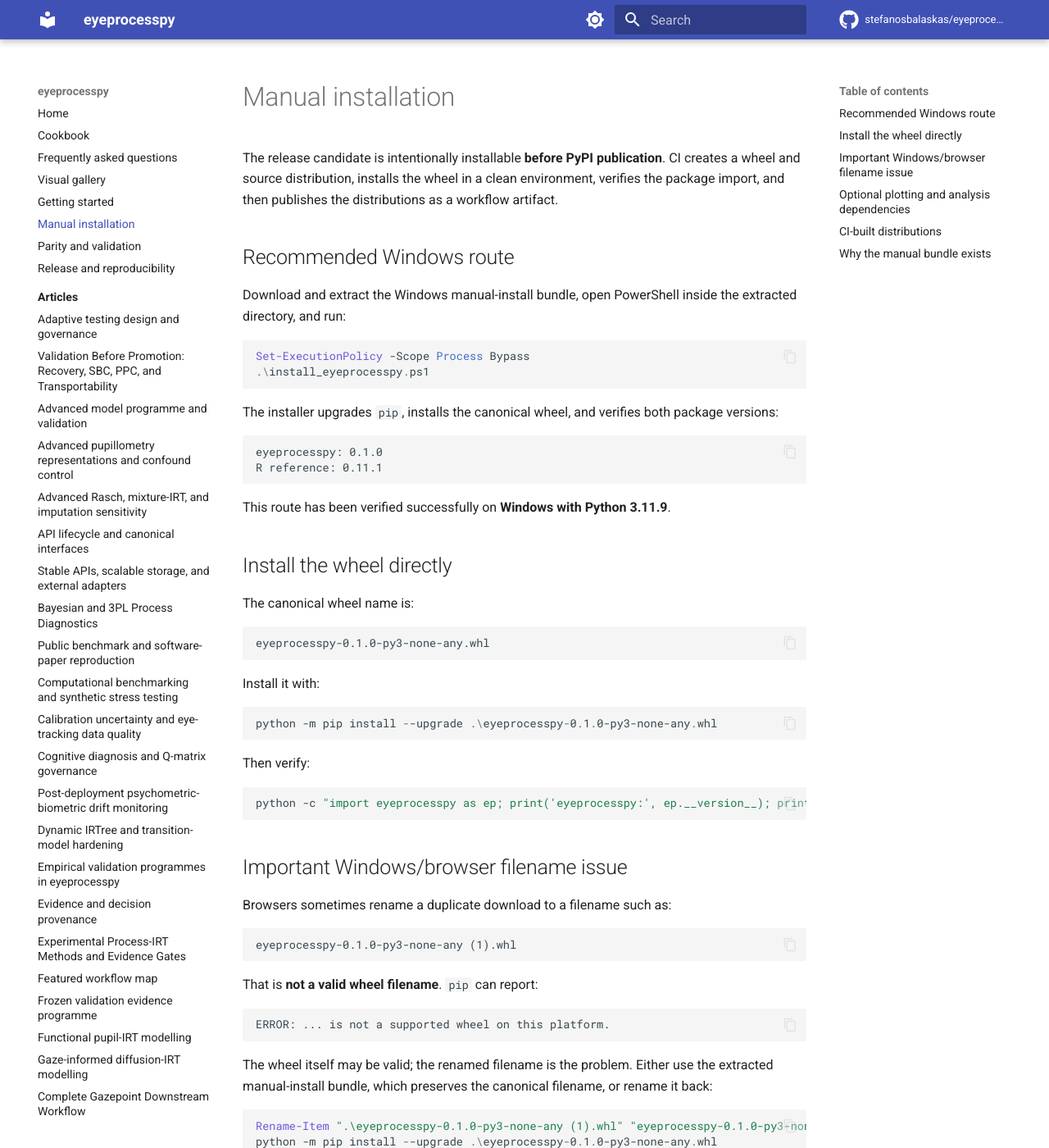
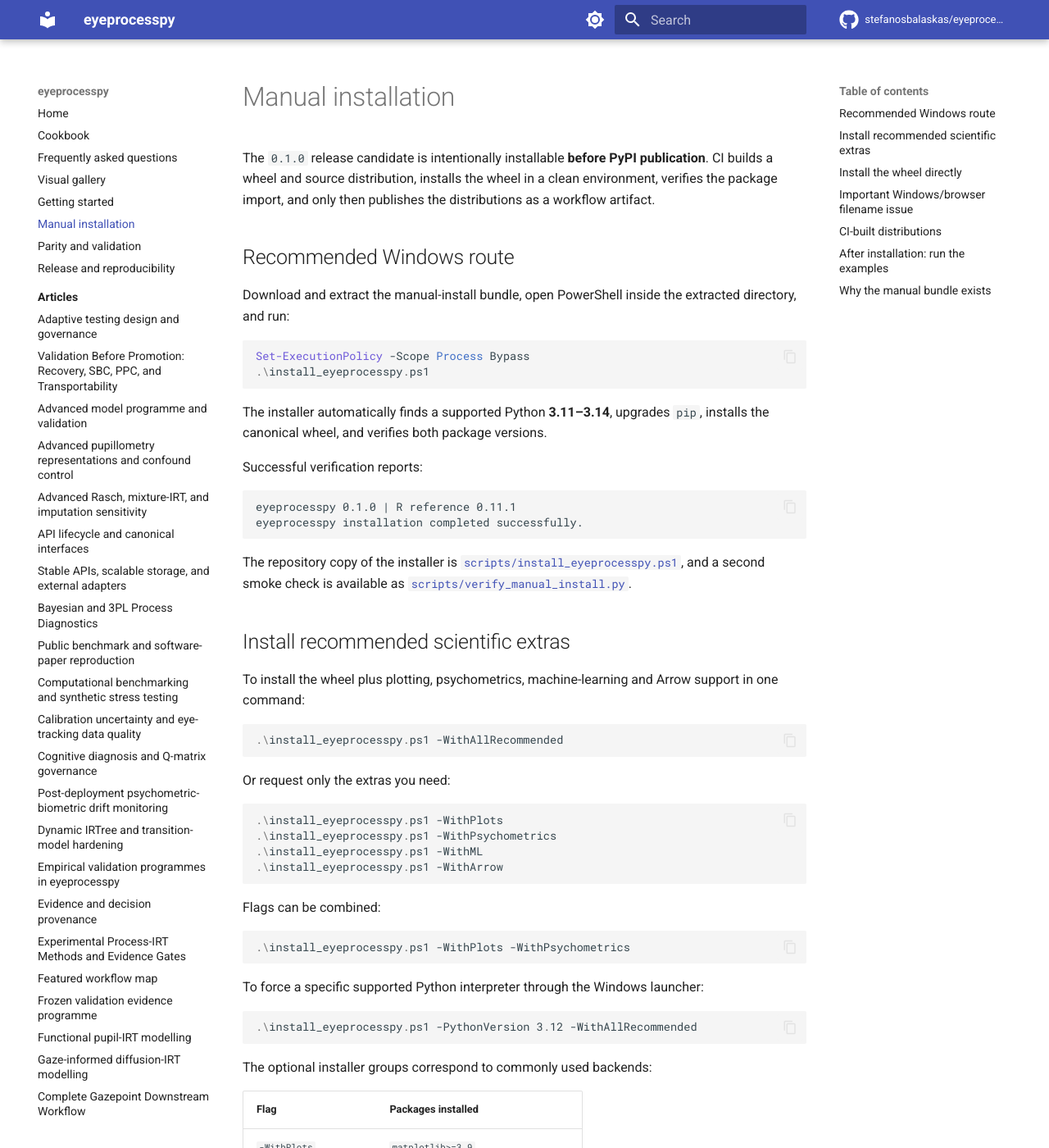
Before and after one commit to stefanosbalaskas/eyeprocesspy, an MkDocs documentation site: the page built from docs/manual-install.md, in a window 1280 px wide and 1400 px high. Shown: the whole window at 82% size. Built offline with MkDocs 1.6.1 and Material for MkDocs 9.7.7, drawn with Linux system fonts in a browser that asks for light colours; comment, search, counter and statistics services are not loaded; some of the changed text lies outside the part shown.

Commit message:
docs: expand manual installer workflow

````diff
--- a/docs/manual-install.md
+++ b/docs/manual-install.md
@@ -1,24 +1,67 @@
 # Manual installation
 
-The release candidate is intentionally installable **before PyPI publication**. CI creates a wheel and source distribution, installs the wheel in a clean environment, verifies the package import, and then publishes the distributions as a workflow artifact.
+The `0.1.0` release candidate is intentionally installable **before PyPI publication**. CI builds a wheel and source distribution, installs the wheel in a clean environment, verifies the package import, and only then publishes the distributions as a workflow artifact.
 
 ## Recommended Windows route
 
-Download and extract the Windows manual-install bundle, open PowerShell inside the extracted directory, and run:
+Download and extract the manual-install bundle, open PowerShell inside the extracted directory, and run:
 
 ```powershell
 Set-ExecutionPolicy -Scope Process Bypass
 .\install_eyeprocesspy.ps1
 ```
 
-The installer upgrades `pip`, installs the canonical wheel, and verifies both package versions:
+The installer automatically finds a supported Python **3.11–3.14**, upgrades `pip`, installs the canonical wheel, and verifies both package versions.
+
+Successful verification reports:
 
 ```text
-eyeprocesspy: 0.1.0
-R reference: 0.11.1
+eyeprocesspy 0.1.0 | R reference 0.11.1
+eyeprocesspy installation completed successfully.
 ```
 
-This route has been verified successfully on **Windows with Python 3.11.9**.
+The repository copy of the installer is [`scripts/install_eyeprocesspy.ps1`](https://github.com/stefanosbalaskas/eyeprocesspy/blob/release/0.1.0-deep-parity/scripts/install_eyeprocesspy.ps1), and a second smoke check is available as [`scripts/verify_manual_install.py`](https://github.com/stefanosbalaskas/eyeprocesspy/blob/release/0.1.0-deep-parity/scripts/verify_manual_install.py).
+
+## Install recommended scientific extras
+
+To install the wheel plus plotting, psychometrics, machine-learning and Arrow support in one command:
+
+```powershell
+.\install_eyeprocesspy.ps1 -WithAllRecommended
+```
+
+Or request only the extras you need:
+
+```powershell
+.\install_eyeprocesspy.ps1 -WithPlots
+.\install_eyeprocesspy.ps1 -WithPsychometrics
+.\install_eyeprocesspy.ps1 -WithML
+.\install_eyeprocesspy.ps1 -WithArrow
+```
+
+Flags can be combined:
+
+```powershell
+.\install_eyeprocesspy.ps1 -WithPlots -WithPsychometrics
+```
+
+To force a specific supported Python interpreter through the Windows launcher:
+
+```powershell
+.\install_eyeprocesspy.ps1 -PythonVersion 3.12 -WithAllRecommended
+```
+
+The optional installer groups correspond to commonly used backends:
+
+| Flag | Packages installed |
+| --- | --- |
+| `-WithPlots` | `matplotlib>=3.9` |
+| `-WithPsychometrics` | `patsy`, `statsmodels`, `girth`, `catsim` |
+| `-WithML` | `scikit-learn>=1.5` |
+| `-WithArrow` | `pyarrow>=20` |
+| `-WithAllRecommended` | all of the above |
+
+Stan, Bayesian, streaming and specialist interoperability backends remain opt-in and should be installed only for workflows that require them.
 
 ## Install the wheel directly
 
@@ -40,6 +83,20 @@ Then verify:
 python -c "import eyeprocesspy as ep; print('eyeprocesspy:', ep.__version__); print('R reference:', ep.__r_reference_version__)"
 ```
 
+For a deeper smoke test:
+
+```powershell
+python .\verify_eyeprocesspy.py
+```
+
+or, from a repository checkout:
+
+```powershell
+python .\scripts\verify_manual_install.py
+```
+
+The verifier imports the package and runs the bundled deterministic benchmark audit.
+
 ## Important Windows/browser filename issue
 
 Browsers sometimes rename a duplicate download to a filename such as:
@@ -48,34 +105,14 @@ Browsers sometimes rename a duplicate download to a filename such as:
 eyeprocesspy-0.1.0-py3-none-any (1).whl
 ```
 
-That is **not a valid wheel filename**. `pip` can report:
-
-```text
-ERROR: ... is not a supported wheel on this platform.
-```
-
-The wheel itself may be valid; the renamed filename is the problem. Either use the extracted manual-install bundle, which preserves the canonical filename, or rename it back:
+That is **not a valid wheel filename**. `pip` can report that it is unsupported even when the wheel contents are fine. Rename it back before installation:
 
 ```powershell
 Rename-Item ".\eyeprocesspy-0.1.0-py3-none-any (1).whl" "eyeprocesspy-0.1.0-py3-none-any.whl"
 python -m pip install --upgrade .\eyeprocesspy-0.1.0-py3-none-any.whl
 ```
 
-## Optional plotting and analysis dependencies
-
-For plotting examples:
-
-```powershell
-python -m pip install "matplotlib>=3.9"
-```
-
-For common formula/statistical workflows:
-
-```powershell
-python -m pip install "patsy>=1.0" "statsmodels>=0.14"
-```
-
-Optional Stan, interoperability, and specialist backends should be installed only when the corresponding workflow requires them.
+The packaged manual-install ZIP preserves the canonical filename and avoids this problem.
 
 ## CI-built distributions
 
@@ -85,11 +122,24 @@ The release-branch CI publishes a fresh artifact named:
 eyeprocesspy-manual-install-<commit>
 ```
 
-It contains the wheel and source distribution **after** the wheel has passed clean installation/import verification. This makes the downloadable file part of the release evidence rather than a manually assembled binary.
+It contains the wheel and source distribution **after** clean wheel installation/import verification. This makes the downloadable distribution part of the release evidence rather than an ad hoc binary.
+
+## After installation: run the examples
+
+With plotting support installed:
+
+```powershell
+python .\examples\complete_workflow.py
+python .\examples\calibration_probabilistic_aoi.py
+python .\examples\process_reliability.py
+python .\examples\irt_diagnostics.py
+```
+
+See [Runnable examples](examples/index.md), the [Cookbook](cookbook.md), and the [visual gallery](gallery.md) for the corresponding workflows and package-generated figures.
 
 ## Why the manual bundle exists
 
-The manual path separates **distribution testing** from **public release publication**. It lets Windows, macOS, and Linux users install the exact built package while the deep-parity branch is still enforcing the final scientific release gates.
+The manual path separates **distribution testing** from **public release publication**. It lets Windows, macOS and Linux users install the exact built package while the deep-parity branch still enforces the final scientific release gates.
 
-!!! success "Verified installation"
-    The canonical manual bundle has been installed successfully on Windows, importing `eyeprocesspy 0.1.0` and reporting frozen R reference `0.11.1`.
+!!! success "Verified installation path"
+    The canonical wheel has passed CI clean-install/import verification and the manual workflow has been tested with the package reporting `eyeprocesspy 0.1.0` and frozen R reference `0.11.1`.
````
